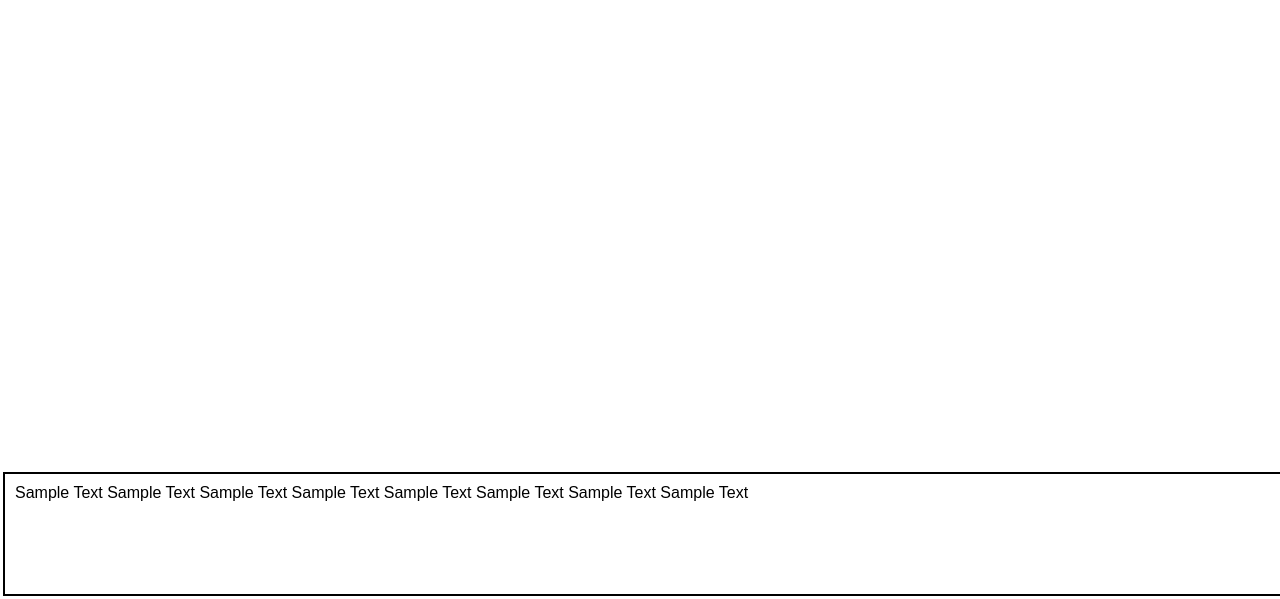
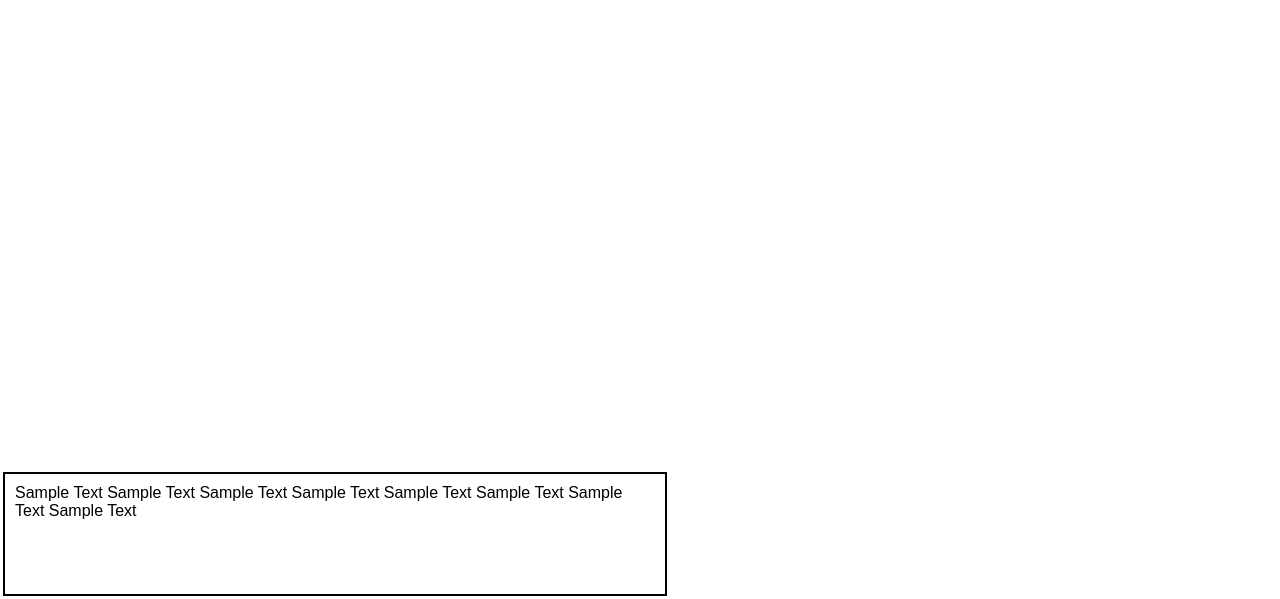
Before and after one commit to griffora1/net-move, a website: page src/index.html in a window 1280 px wide. Shown: the part 201-800 px from the top of the page. Drawn offline with Linux system fonts and the light colour scheme.

Commit message:
Update index.html

```diff
--- a/src/index.html
+++ b/src/index.html
@@ -13,7 +13,7 @@
   <main>
     <h1>Header</h1>
     <span style="color:red;">Span</span>
-    <div style="width:100%;height:100px;position:fixed;bottom:0;left:0;right:0;margin:5px;padding:10px;outline: 2px solid black;">
+    <div style="width:50%;height:100px;position:fixed;bottom:0;left:0;margin:5px;padding:10px;outline: 2px solid black;">
       <span style="text-align:center;">Sample Text Sample Text Sample Text Sample Text Sample Text Sample Text Sample Text Sample Text</span>
     </div>
   </main>
```
